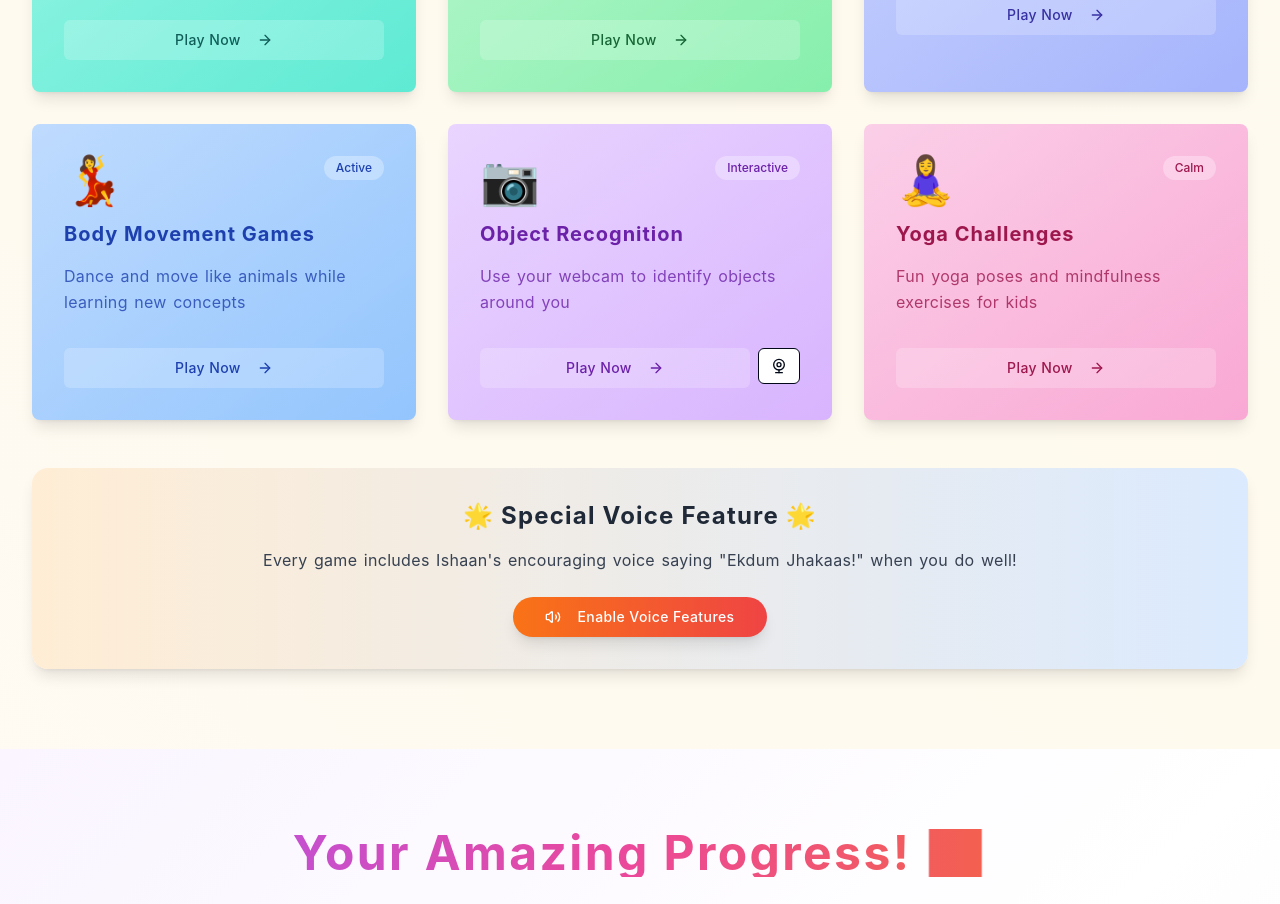
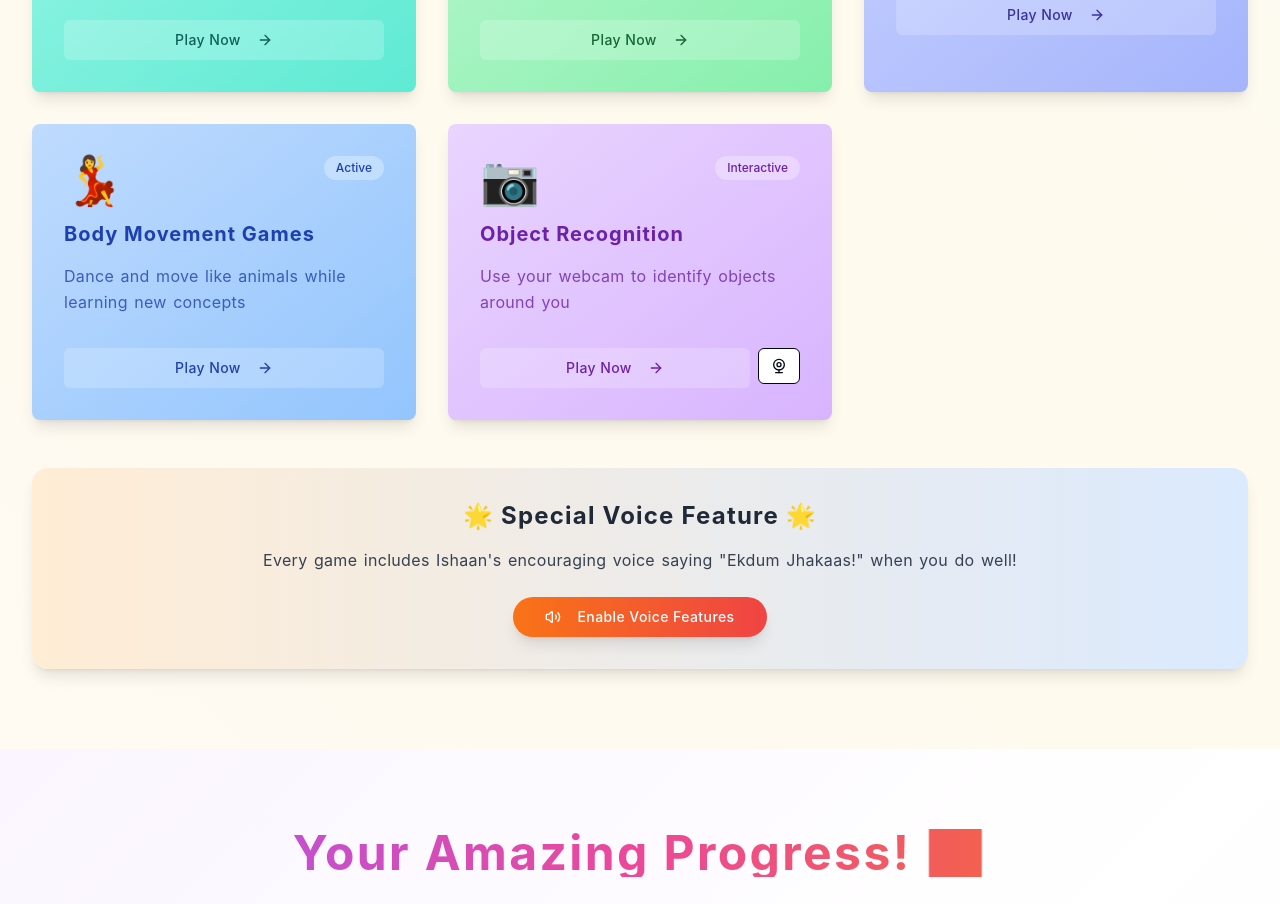
Before and after one commit to AditiGupta-tech/Zeen, a React (Vite) app in the folder Frontend/: page / in a window 1280 px wide. Shown: the part 2562-3466 px from the top of the page. Built offline with nearby package versions, Linux system fonts and the light colour scheme.

Commit message:
yoga game removed

```diff
--- a/Frontend/src/components/Games.tsx
+++ b/Frontend/src/components/Games.tsx
@@ -94,15 +94,6 @@ const Games = () => {
       textColor: "text-purple-800",
       difficulty: "Interactive",
       gameType: "recognition"
-    },
-    {
-      title: "Yoga Challenges",
-      description: "Fun yoga poses and mindfulness exercises for kids",
-      icon: "🧘‍♀️",
-      color: "from-pink-200 to-pink-300",
-      textColor: "text-pink-800",
-      difficulty: "Calm",
-      gameType: "yoga"
     }
   ];
 
```
